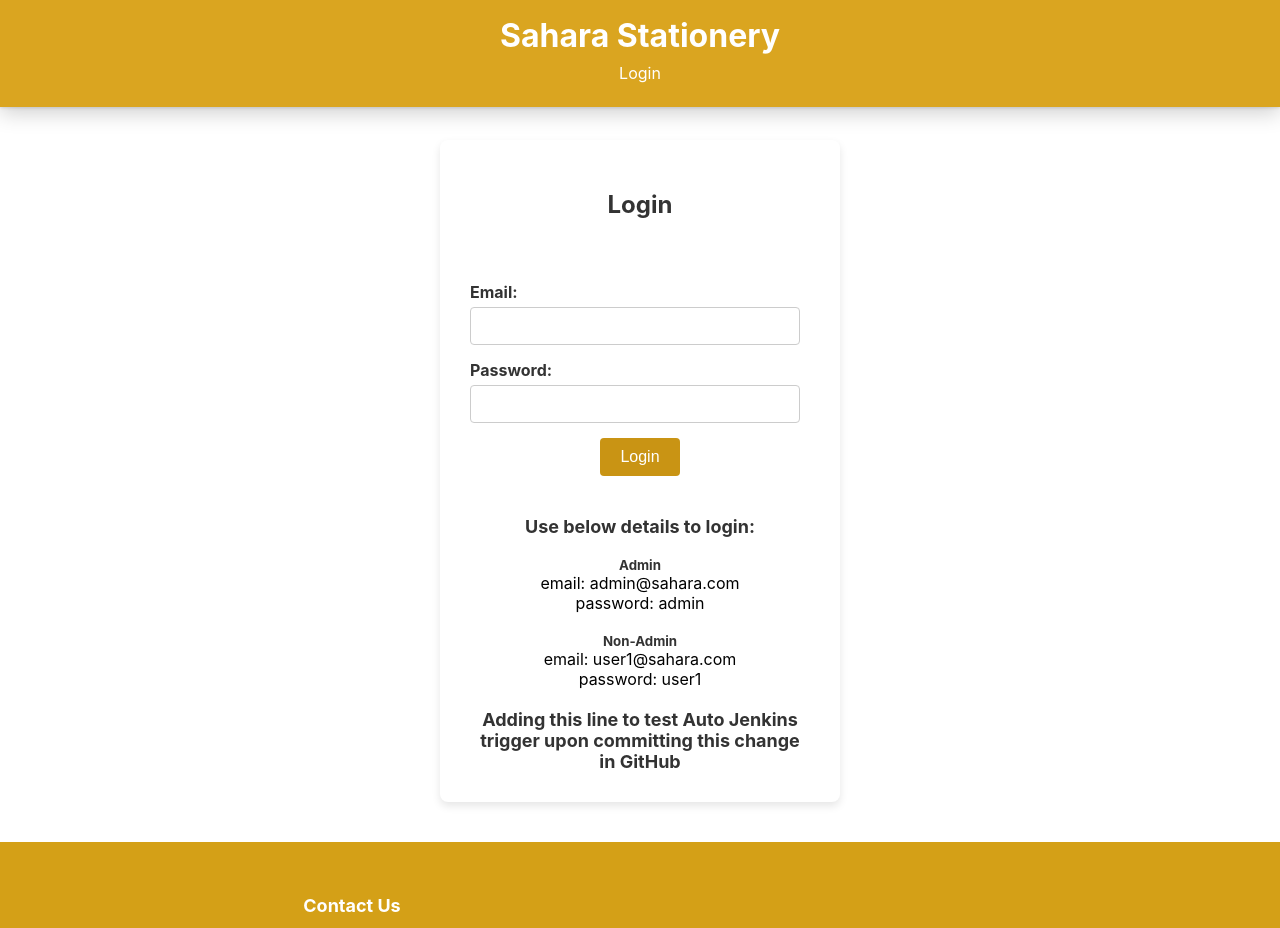
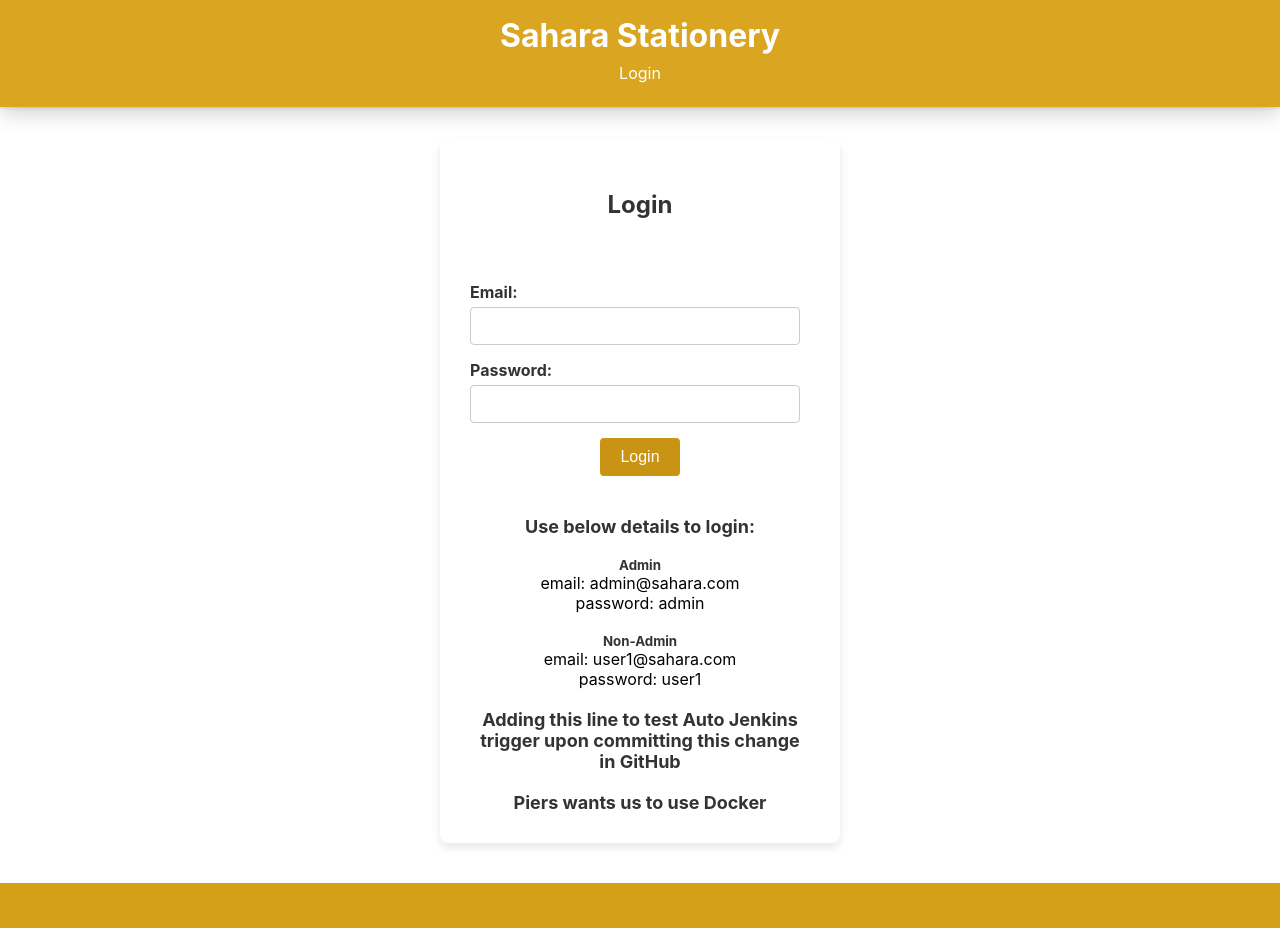
Before and after one commit to dmc93/SaharaStationery, a React (Create React App) app in the folder LegacyCodeFE/: page / in a window 1280 px wide. Shown: the top 928 px of the page. Built offline with nearby package versions, Linux system fonts and the light colour scheme.

Commit message:
Update LoginPage.jsx

```diff
--- a/LegacyCodeFE/src/security/LoginPage.jsx
+++ b/LegacyCodeFE/src/security/LoginPage.jsx
@@ -62,6 +62,7 @@ const handleSubmit = async (e) => {
     <h5>Admin</h5>email: admin@sahara.com<br/>password: admin<br/>
     <h5>Non-Admin</h5>email: user1@sahara.com<br/>password: user1
     <h3>Adding this line to test Auto Jenkins trigger upon committing this change in GitHub</h3>
+    <h3>Piers wants us to use Docker</h3>
 </div>
 
         </div>
```
